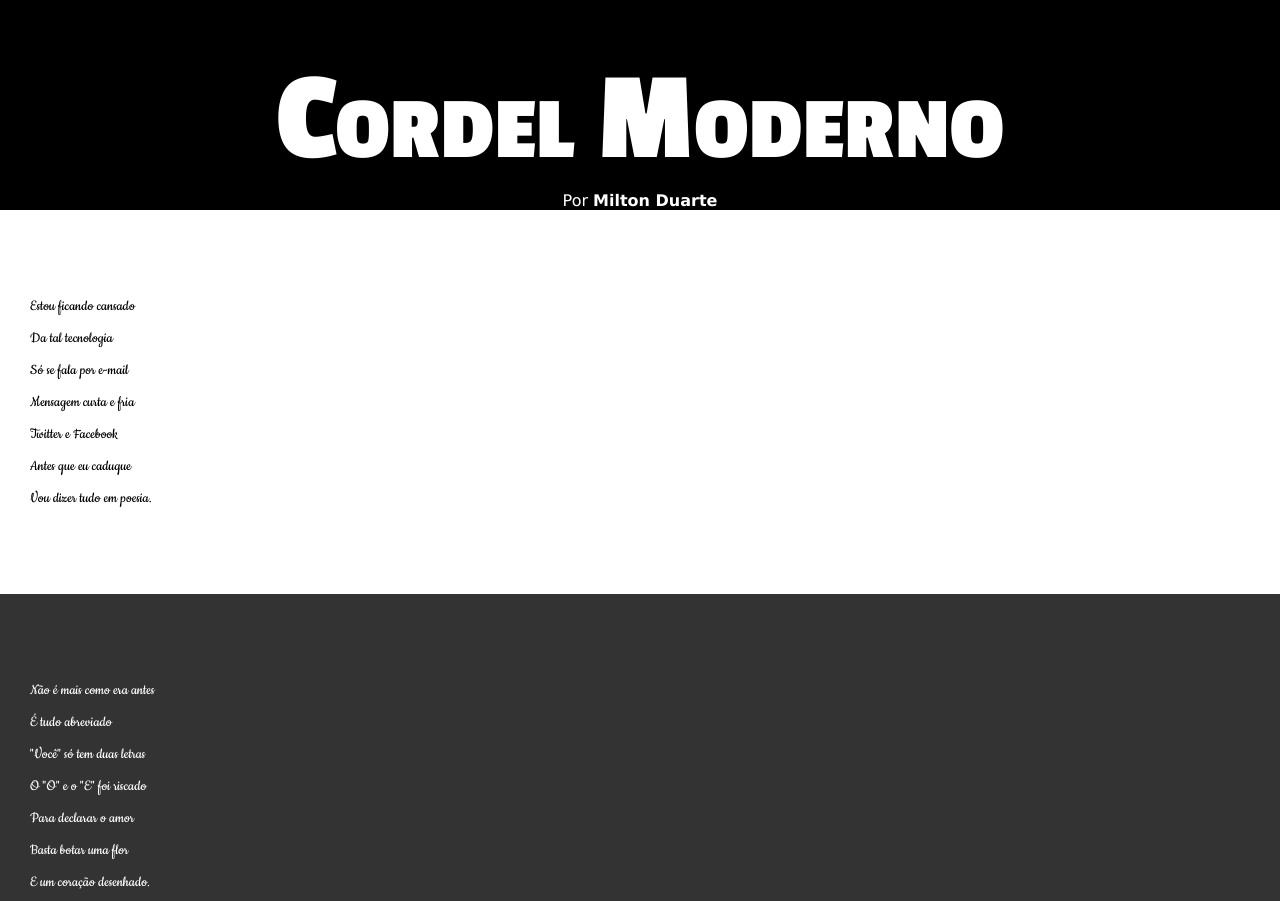
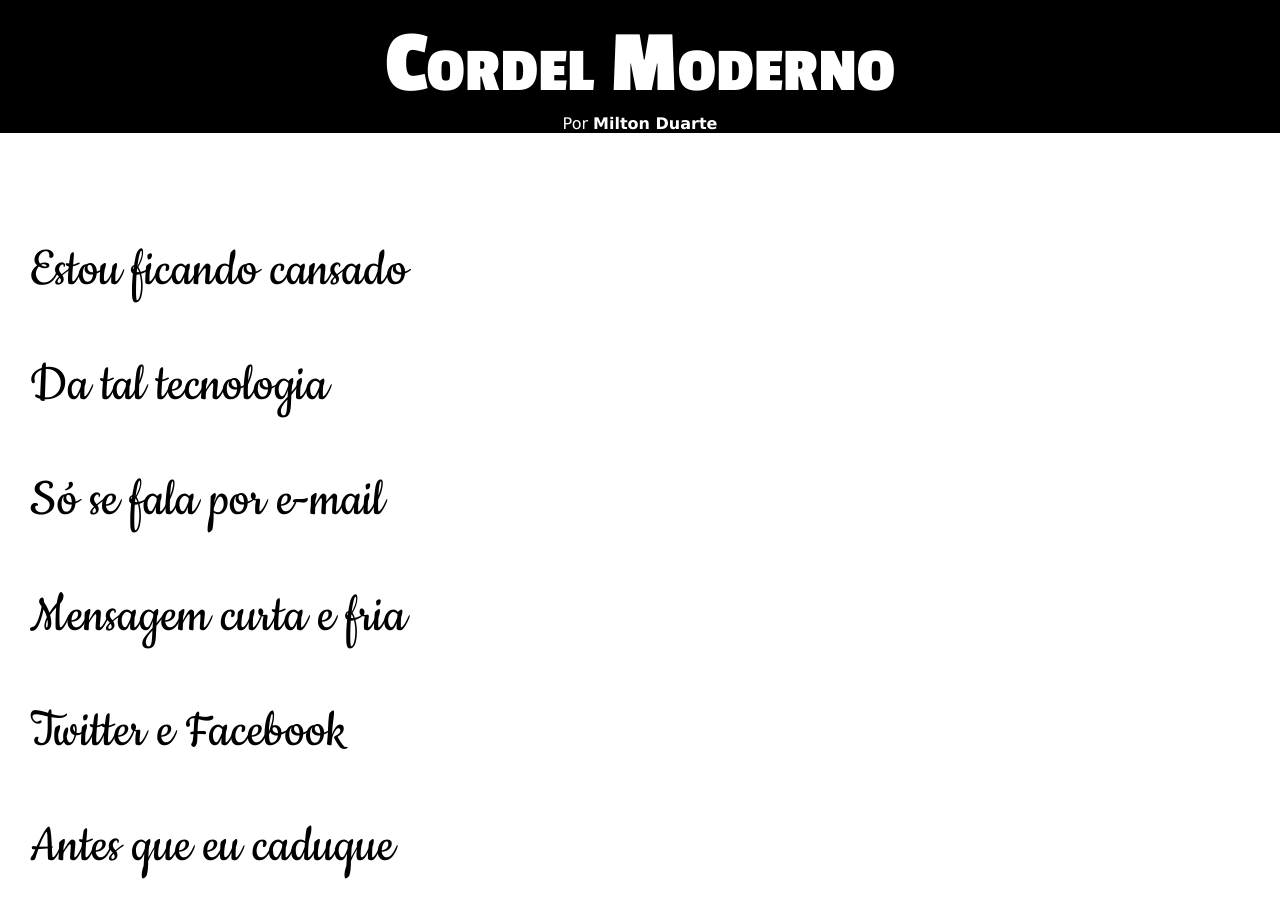
Before and after one commit to 007-LONE/html-css, a plain HTML site: page desafios/d012/index.html in a window 1280 px wide. Shown: the top 901 px of the page. Drawn offline with Linux system fonts and the light colour scheme.

Commit message:
atualização de estilos desafio 12

```diff
--- a/desafios/d012/estilo/style.css
+++ b/desafios/d012/estilo/style.css
@@ -30,10 +30,10 @@ header {
 }
 
 header > h1 {
-    padding-top: 50px;
+    padding-top: 15px;
     font-variant: small-caps;
     font-family: var(--fonte2);
-    font-size: 10vw;
+    font-size: 7vw;
 }
 
 header > p {
@@ -56,7 +56,7 @@ section {
     line-height: 2em;
     padding-left: 30px;
     font-family: var(--fonte3);
-    font-size: 3,5vw;
+    font-size: 4.5vw;
 }
 
 section.normal {
@@ -71,7 +71,7 @@ section.imagem {
 
 section.imagem > p {
     display: inline-block;
-    padding: 5px
+    padding: 5px;
     background-color: rgba(0, 0, 0, 0.235);
 }
 
```
